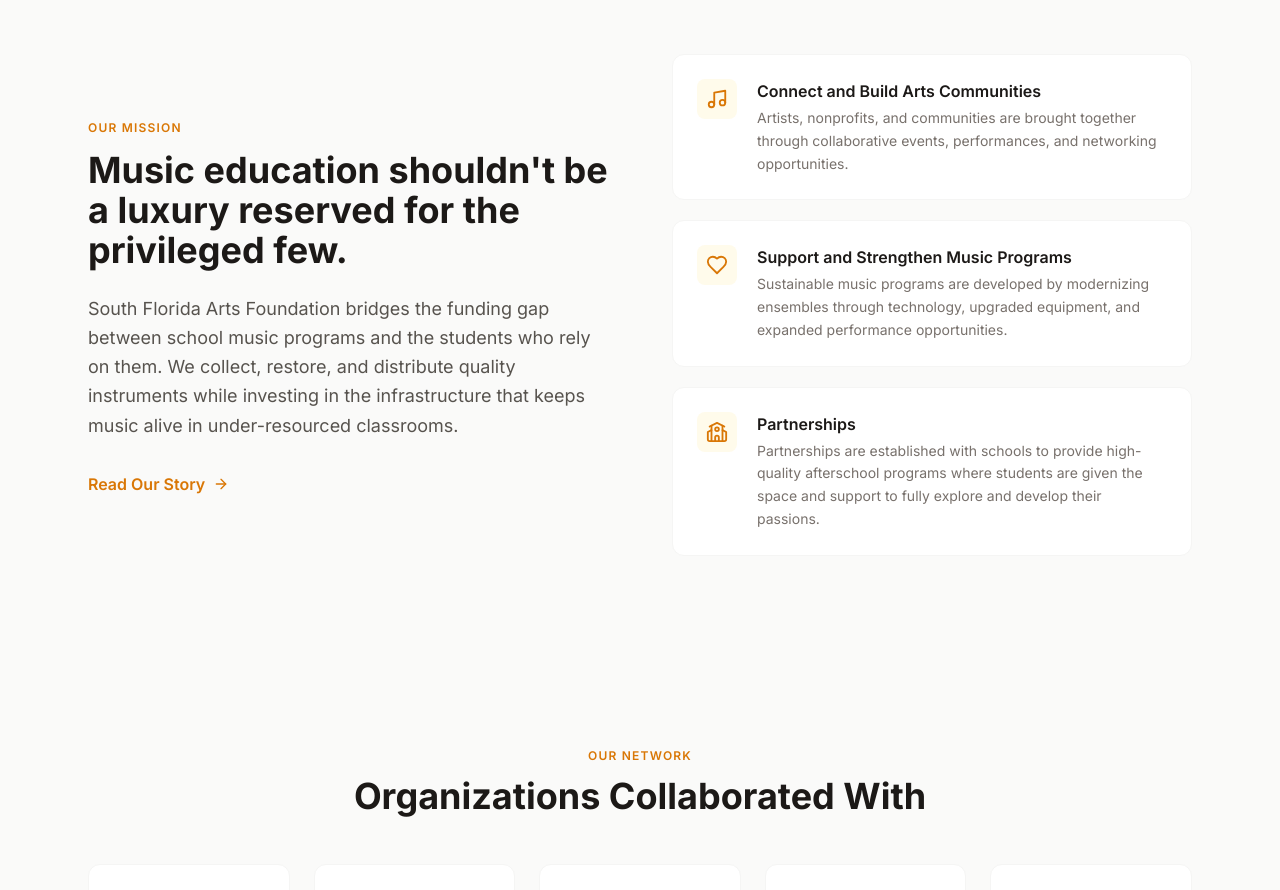
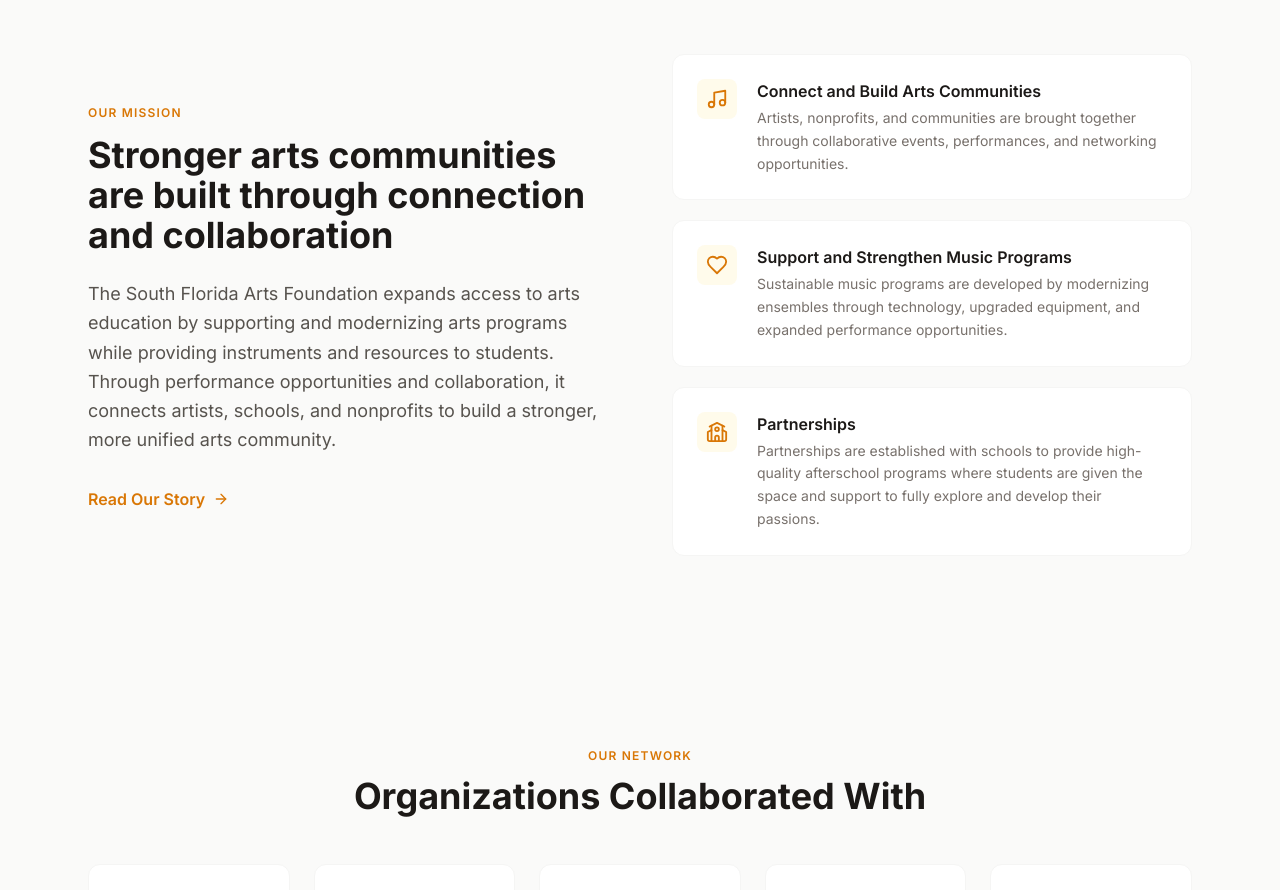
Before and after one commit to EvanLowther/south-florida-art, a React (Vite) app: page / in a window 1280 px wide. Shown: the part 1180-2070 px from the top of the page. Built offline with nearby package versions, Linux system fonts and the light colour scheme; no server answers.

Commit message:
Update mission title and description on homepage

```diff
--- a/src/pages/Home.tsx
+++ b/src/pages/Home.tsx
@@ -131,10 +131,10 @@
             <div>
               <span className="text-amber-600 text-xs font-semibold uppercase tracking-widest">Our Mission</span>
               <h2 className="text-3xl md:text-4xl font-bold text-stone-900 mt-3 mb-6 leading-snug">
-                Music education shouldn't be a luxury reserved for the privileged few.
+                Stronger arts communities are built through connection and collaboration
               </h2>
               <p className="text-stone-600 leading-relaxed mb-8 text-lg">
-                South Florida Arts Foundation bridges the funding gap between school music programs and the students who rely on them. We collect, restore, and distribute quality instruments while investing in the infrastructure that keeps music alive in under-resourced classrooms.
+                The South Florida Arts Foundation expands access to arts education by supporting and modernizing arts programs while providing instruments and resources to students. Through performance opportunities and collaboration, it connects artists, schools, and nonprofits to build a stronger, more unified arts community.
               </p>
               <button
                 onClick={() => onNavigate('about')}
```
